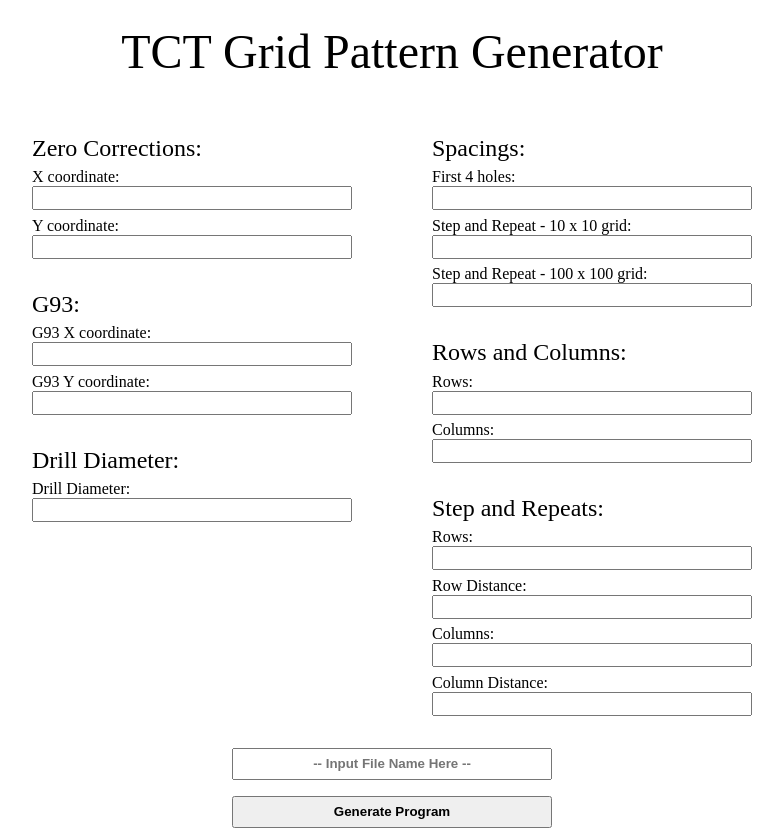
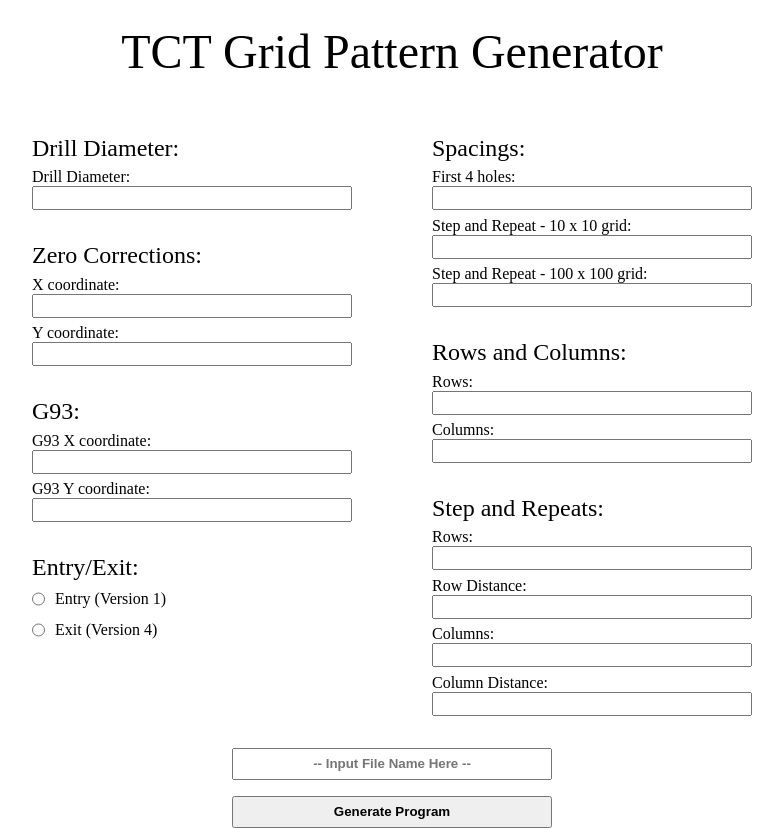
Before and after one commit to lemuellin/grid-generator, a React (Create React App) app: page / in a window 1280 px wide. Shown: the whole page, without its empty margins (248-1031 px from the left). Built offline with nearby package versions, Linux system fonts and the light colour scheme.

Commit message:
add entry exit toggle

```diff
--- a/src/components/Content.js
+++ b/src/components/Content.js
@@ -19,6 +19,8 @@ const Content = () => {
     const [SRRowDist, setSRRowDist] = useState('');
     const [SRColDist, setSRColDist] = useState('');
     const [fileName, setFileName] = useState('');
+    const [entry, setEntry] = useState('');
+    const [exit, setExit] = useState('');
 
     const handleChange = (input) => {
         switch (input.name){
@@ -64,6 +66,16 @@ const Content = () => {
             case "SRColDist":
                 setSRColDist(input.value);
                 break;
+            case "entryExit":
+                if(input.value === 'entry'){
+                    setEntry('entry');
+                    setExit('');
+                    break;
+                }else{
+                    setExit('exit');
+                    setEntry('');
+                    break;
+                }
             default:
                 console.log('input err');
         }
@@ -75,10 +87,13 @@ const Content = () => {
 
     const handleClick = (e) => {
         e.preventDefault();
-        if(!zcX || !zcY || !g93X || !g93Y || !drillDia || !dist_1 || !dist_2 || !dist_3 || !row || !column || !SRRow || !SRColumn || !SRRowDist || !SRColDist){
+        if((!zcX || !zcY || !g93X || !g93Y || !drillDia || !dist_1 || !dist_2 || !dist_3 || !row || !column || !SRRow || !SRColumn || !SRRowDist || !SRColDist) || (!entry && !exit)){
             alert('Missing parameters, all fields are required');
             return;
         }
+
+        if(entry){
+            // console.log('ENTRY (Version1)');
             let content =
             'include("simple.js");' +
             `for(gpR = 0; gpR < ${SRRow}; gpR++){` +
@@ -87,19 +102,41 @@ const Content = () => {
             `for(c=0;c<${column}; c++){` +
             'for(i=0;i<5;i++){' +
             'for(j=0;j<5;j++){' +
-            `addCircle(${dist_2}*j+c*${dist_3}+${Number(zcX)+Number(g93X)}+gpC*${SRColDist},${dist_2}*i+r*${dist_3}+${Number(zcY)+Number(g93Y)}+gpR*${SRRowDist},${drillDia/2});` +
-            `addCircle(${dist_2}*j+c*${dist_3}+${Number(dist_1)+Number(zcX)+Number(g93X)}+gpC*${SRColDist},${dist_2}*i+r*${dist_3}+${Number(dist_1)+Number(zcY)+Number(g93Y)}+gpR*${SRRowDist},${drillDia/2});` +
-            `addCircle(${dist_2}*j+c*${dist_3}+${Number(dist_1)+Number(zcX)+Number(g93X)}+gpC*${SRColDist},${dist_2}*i+r*${dist_3}+${Number(zcY)+Number(g93Y)}+gpR*${SRRowDist},${drillDia/2});` +
-            `addCircle(${dist_2}*j+c*${dist_3}+${Number(zcX)+Number(g93X)}+gpC*${SRColDist},${dist_2}*i+r*${dist_3}+${Number(dist_1)+Number(zcY)+Number(g93Y)}+gpR*${SRRowDist},${drillDia/2});` +
+            `addCircle(${dist_2}*j+c*${dist_3}+(${Number(zcX)+Number(g93X)})+gpC*${SRColDist},${dist_2}*i+r*${dist_3}+${Number(zcY)+Number(g93Y)}+gpR*${SRRowDist},${drillDia/2});` +
+            `addCircle(${dist_2}*j+c*${dist_3}+(${Number(dist_1)+Number(zcX)+Number(g93X)})+gpC*${SRColDist},${dist_2}*i+r*${dist_3}+${Number(dist_1)+Number(zcY)+Number(g93Y)}+gpR*${SRRowDist},${drillDia/2});` +
+            `addCircle(${dist_2}*j+c*${dist_3}+(${Number(dist_1)+Number(zcX)+Number(g93X)})+gpC*${SRColDist},${dist_2}*i+r*${dist_3}+${Number(zcY)+Number(g93Y)}+gpR*${SRRowDist},${drillDia/2});` +
+            `addCircle(${dist_2}*j+c*${dist_3}+(${Number(zcX)+Number(g93X)})+gpC*${SRColDist},${dist_2}*i+r*${dist_3}+${Number(dist_1)+Number(zcY)+Number(g93Y)}+gpR*${SRRowDist},${drillDia/2});` +
             '}}}}}}';
             let blob = new Blob([content], {
                 type: "text/plain;charset=utf-8"
             });
 
-        console.log(fileName);
             let saveFileName = fileName ? fileName + '.js' : 'program.js'
 
             FileSaver.saveAs(blob, saveFileName);
+        }else{
+            // console.log('EXIT (Version4)');
+            let content =
+            'include("simple.js");' +
+            `for(gpR = 0; gpR < ${SRRow}; gpR++){` +
+            `for(gpC = 0; gpC < ${SRColumn}; gpC++){` +
+            `for(r=0;r<${row};r++){` +
+            `for(c=0;c<${column}; c++){` +
+            'for(i=0;i<5;i++){' +
+            'for(j=0;j<5;j++){' +
+            `addCircle(-${dist_2}*j-c*${dist_3}-(${Number(zcX)+Number(g93X)})-gpC*${SRColDist},${dist_2}*i+r*${dist_3}+${Number(zcY)+Number(g93Y)}+gpR*${SRRowDist},${drillDia/2});` +
+            `addCircle(-${dist_2}*j-c*${dist_3}-(${Number(dist_1)+Number(zcX)+Number(g93X)})-gpC*${SRColDist},${dist_2}*i+r*${dist_3}+${Number(dist_1)+Number(zcY)+Number(g93Y)}+gpR*${SRRowDist},${drillDia/2});` +
+            `addCircle(-${dist_2}*j-c*${dist_3}-(${Number(dist_1)+Number(zcX)+Number(g93X)})-gpC*${SRColDist},${dist_2}*i+r*${dist_3}+${Number(zcY)+Number(g93Y)}+gpR*${SRRowDist},${drillDia/2});` +
+            `addCircle(-${dist_2}*j-c*${dist_3}-(${Number(zcX)+Number(g93X)})-gpC*${SRColDist},${dist_2}*i+r*${dist_3}+${Number(dist_1)+Number(zcY)+Number(g93Y)}+gpR*${SRRowDist},${drillDia/2});` +
+            '}}}}}}';
+            let blob = new Blob([content], {
+                type: "text/plain;charset=utf-8"
+            });
+
+            let saveFileName = fileName ? fileName + '.js' : 'program.js'
+
+            FileSaver.saveAs(blob, saveFileName);
+        }
     }
 
     return(
@@ -118,6 +155,8 @@ const Content = () => {
                 column={column}
                 SRRow={SRRow}
                 SRColumn={SRColumn}
+                entry={entry}
+                exit={exit}
             />
             <input className='fileName' name='fileName' type='text' placeholder={'-- Input File Name Here --'} onChange={handleFileNameChange}/>
             <button type='submit' onClick={handleClick}>Generate Program</button>
--- a/src/components/DataInput.js
+++ b/src/components/DataInput.js
@@ -10,6 +10,11 @@ const DataInput = (props) => {
     return(
         <form className="component">
             <div className="sub-component">
+                <div className ="title">Drill Diameter: </div>
+                    <div className="inputs">
+                        <label htmlFor='drillDiaInput'>Drill Diameter: </label>
+                        <input id='drillDiaInput' name='drillDia' type='number' value={props.drillDia} onChange={handleChange}/>
+                    </div>
                 <div className="title">Zero Corrections: </div>
                     <div className="inputs">
                         <label htmlFor='zcXInput'>X coordinate: </label>
@@ -24,10 +29,16 @@ const DataInput = (props) => {
                         <label htmlFor='g93YInput'>G93 Y coordinate: </label>
                         <input id='g93YInput' name='g93Y' type='number' value={props.g93Y} onChange={handleChange}/>
                     </div>
-                <div className="title">Drill Diameter: </div>
-                    <div className="inputs">
-                        <label htmlFor='drillDiaInput'>Drill Diameter: </label>
-                        <input id='drillDiaInput' name='drillDia' type='number' value={props.drillDia} onChange={handleChange}/>
+                <div className="title">Entry/Exit: </div>
+                    <div>
+                        <div className='radio'>
+                            <input id='entryInput' name='entryExit' type='radio' value={'entry'} onChange={handleChange}/>
+                            <label htmlFor='entryInput'>Entry (Version 1) </label>
+                        </div>
+                        <div className='radio'>
+                            <input id='exitInput' name='entryExit' type='radio' value={'exit'} onChange={handleChange}/>
+                            <label htmlFor='exitInput'>Exit (Version 4) </label>
+                        </div>
                     </div>
             </div>
             <div className="sub-component">
--- a/src/styles/styles.css
+++ b/src/styles/styles.css
@@ -27,6 +27,17 @@
     display: flex;
     flex-direction: column;
 }
+
+.radio{
+    display: flex;
+    align-items: center;
+    gap: 10px;
+}
+
+.radio>input{
+    margin-top: 0.4rem;
+}
+
 
 .title{
     font-size: 1.5rem;
```
Lines whose indentation alone changed are shown as unchanged.
